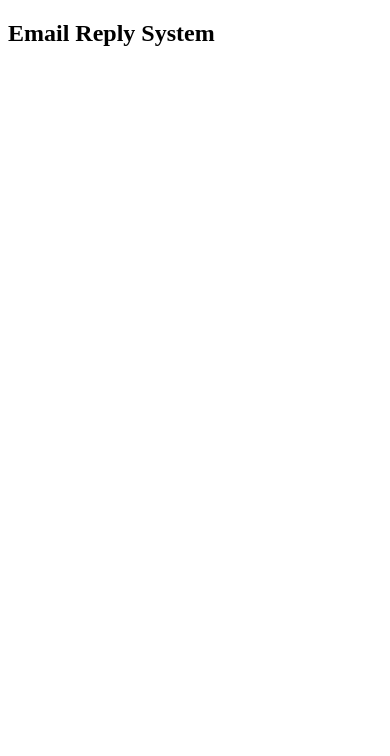
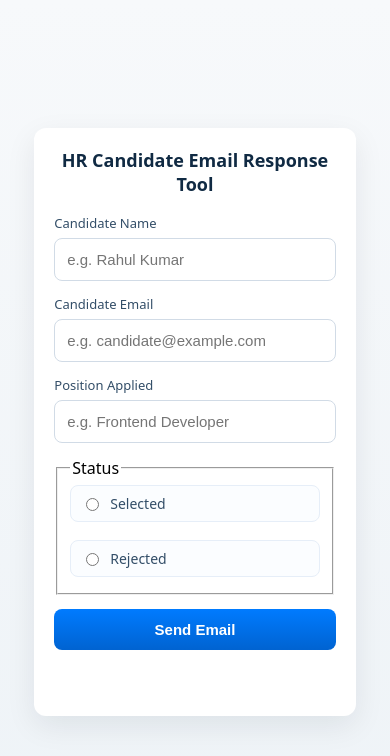
Before and after one commit to Anujit1/hr-email-system, a website: page frontend/index.html in a window 390 px wide. Drawn offline with Linux system fonts and the light colour scheme.

Commit message:
frontend complete

```diff
--- a/frontend/index.html
+++ b/frontend/index.html
@@ -4,12 +4,46 @@
   <meta charset="utf-8" />
   <meta name="viewport" content="width=device-width, initial-scale=1" />
   <title>HR Candidate Email Response Tool</title>
+  <link rel="stylesheet" href="style.css" />
+</head>
+<body>
+  <main class="container" role="main">
+    <h1>HR Candidate Email Response Tool</h1>
 
-    <link rel="stylesheet" href="./style.css">
-  </head>
+    <form id="emailForm" aria-label="Candidate email form" novalidate>
+      <div class="form-group">
+        <label for="name">Candidate Name</label>
+        <input type="text" id="name" name="name" placeholder="e.g. Rahul Kumar" required aria-required="true" />
+      </div>
 
-  <body>
-    <h2>Email Reply System</h2>
+      <div class="form-group">
+        <label for="email">Candidate Email</label>
+        <input type="email" id="email" name="email" placeholder="e.g. candidate@example.com" required aria-required="true" />
+      </div>
+
+      <div class="form-group">
+        <label for="role">Position Applied</label>
+        <input type="text" id="role" name="role" placeholder="e.g. Frontend Developer" required aria-required="true" />
+      </div>
+
+      <fieldset class="form-group" aria-labelledby="statusLegend">
+        <legend id="statusLegend">Status</legend>
+        <div class="radio-group" role="radiogroup" aria-required="true">
+          <label class="radio-label">
+            <input type="radio" name="status" value="Selected" required /> Selected
+          </label>
+          <label class="radio-label">
+            <input type="radio" name="status" value="Rejected" required /> Rejected
+          </label>
+        </div>
+      </fieldset>
+
+      <button type="submit" id="sendBtn" aria-label="Send email">Send Email</button>
+    </form>
+
+    <p id="message" role="status" aria-live="polite"></p>
+  </main>
+
   <script src="script.js"></script>
 </body>
 </html>
--- a/frontend/script.js
+++ b/frontend/script.js
@@ -0,0 +1,60 @@
+const form = document.getElementById("emailForm");
+const messageEl = document.getElementById("message");
+const sendBtn = document.getElementById("sendBtn");
+
+function setMessage(text, type = "") {
+  messageEl.textContent = text;
+  messageEl.className = type; // "", "success", "error"
+}
+
+function isValidEmail(email) {
+  return /^[^\s@]+@[^\s@]+\.[^\s@]+$/.test(email);
+}
+
+form.addEventListener("submit", async (e) => {
+  e.preventDefault();
+  setMessage("", "");
+
+  const name = form.name.value.trim();
+  const email = form.email.value.trim();
+  const role = form.role.value.trim();
+  const status = form.querySelector('input[name="status"]:checked')?.value;
+
+  // Basic validation
+  if (!name || !email || !role || !status) {
+    setMessage("Please fill in all fields.", "error");
+    return;
+  }
+
+  if (!isValidEmail(email)) {
+    setMessage("Please enter a valid email address.", "error");
+    return;
+  }
+
+  // disable button while sending
+  sendBtn.disabled = true;
+  setMessage("Sending...", "");
+
+  try {
+    const res = await fetch("/send-email", {
+      method: "POST",
+      headers: { "Content-Type": "application/json" },
+      body: JSON.stringify({ name, email, role, status })
+    });
+
+    const data = await res.json();
+
+    if (data?.success) {
+      setMessage("✅ Email sent successfully!", "success");
+      form.reset();
+    } else {
+      // show server error message if available
+      const errText = data?.message || "Failed to send email. Try again.";
+      setMessage(`❌ ${errText}`, "error");
+    }
+  } catch (err) {
+    setMessage("⚠️ Error connecting to server.", "error");
+  } finally {
+    sendBtn.disabled = false;
+  }
+});
--- a/frontend/style.css
+++ b/frontend/style.css
@@ -0,0 +1,97 @@
+/* Base */
+* { box-sizing: border-box; }
+html,body { height: 100%; margin: 0; font-family: "Poppins", system-ui, -apple-system, "Segoe UI", Roboto, "Helvetica Neue", Arial; -webkit-font-smoothing:antialiased; -moz-osx-font-smoothing:grayscale; }
+body {
+  background: linear-gradient(180deg, #f7f9fb 0%, #eef3f7 100%);
+  display:flex;
+  align-items:center;
+  justify-content:center;
+  padding: 24px;
+}
+
+/* Card */
+.container {
+  background: #ffffff;
+  width: 420px;
+  max-width: 100%;
+  padding: 32px;
+  border-radius: 12px;
+  box-shadow: 0 10px 30px rgba(19, 27, 42, 0.08);
+  text-align: left;
+}
+
+/* Headline */
+h1 {
+  margin: 0 0 18px;
+  font-size: 20px;
+  color: #102a43;
+  text-align: center;
+  font-weight: 600;
+}
+
+/* Form */
+.form-group { margin-bottom: 14px; }
+label { display:block; margin-bottom:6px; color:#334e68; font-weight:500; font-size:13px; }
+input[type="text"], input[type="email"] {
+  width:100%;
+  padding:10px 12px;
+  border:1px solid #d1dbe6;
+  border-radius:8px;
+  font-size:14px;
+  background: #fff;
+  transition: border-color .15s, box-shadow .15s;
+}
+input:focus {
+  outline: none;
+  border-color: #7aa7ff;
+  box-shadow: 0 0 0 4px rgba(122,167,255,0.08);
+}
+
+/* Radio group */
+.radio-group { display:flex; gap:12px; align-items:center; }
+.radio-label {
+  display:flex;
+  gap:8px;
+  align-items:center;
+  background:#fbfdff;
+  padding:8px 10px;
+  border-radius:8px;
+  border:1px solid #e6eef8;
+  cursor:pointer;
+  user-select:none;
+  font-size:14px;
+}
+.radio-label input { accent-color: #007bff; }
+
+/* Button */
+button#sendBtn {
+  display:block;
+  width:100%;
+  padding:11px 14px;
+  margin-top:6px;
+  border-radius:10px;
+  border: none;
+  background: linear-gradient(180deg,#007bff,#0063d1);
+  color: #fff;
+  font-size:15px;
+  font-weight:600;
+  cursor:pointer;
+  transition: transform .08s ease, box-shadow .08s ease;
+}
+button#sendBtn:active { transform: translateY(1px); }
+button#sendBtn:disabled { opacity:0.6; cursor:not-allowed; }
+
+/* Message */
+#message { margin-top:12px; font-size:14px; min-height:20px; color:#334e68; }
+#message.success { color: #056608; }
+#message.error { color: #b00020; }
+
+/* Responsive adjustments */
+@media (max-width: 480px) {
+  .container { padding: 20px; width: 94%; }
+  h1 { font-size: 18px; }
+  .radio-group { flex-direction: column; align-items: stretch; }
+  .radio-label { justify-content: flex-start; width:100%; }
+  input[type="text"], input[type="email"] { font-size: 15px; padding: 12px; }
+  button#sendBtn { padding: 12px; font-size: 15px; border-radius: 8px; }
+}
```
Lines whose indentation alone changed are shown as unchanged.
